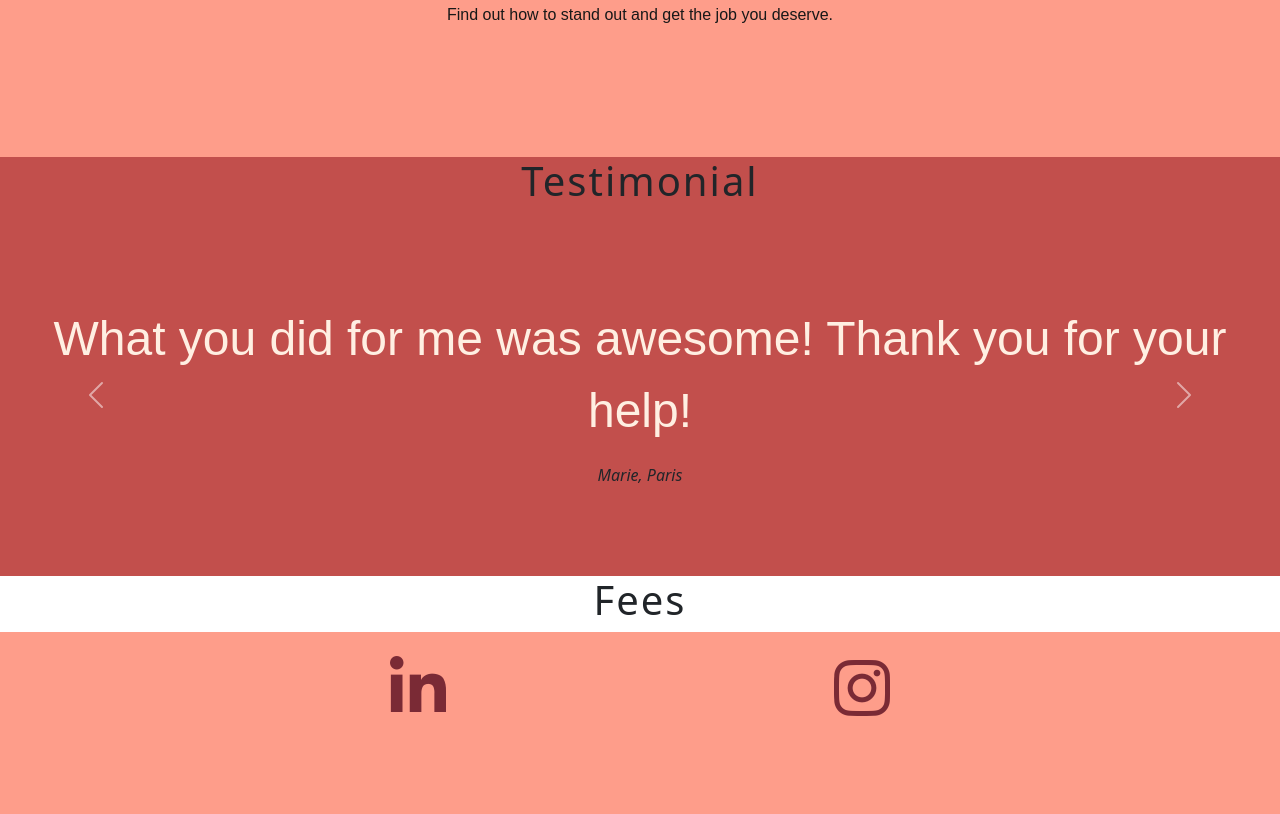
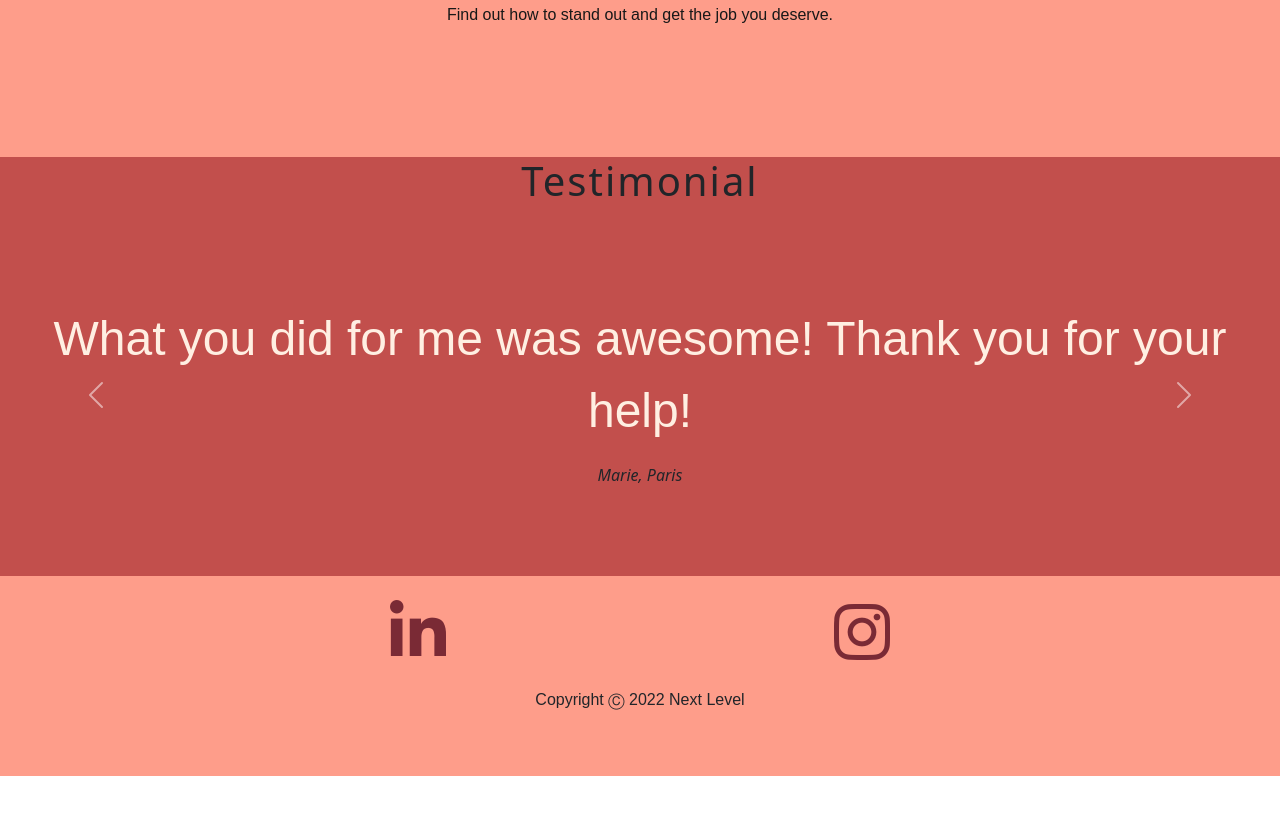
Before and after one commit to Code-Institute-Submissions/nfepb-project-portfolio-1-next-level, a website: page index.html in a window 1280 px wide. Shown: the part 1480-2294 px from the top of the page. After the commit the page ends 2256 px from the top, so only its background shows below. Drawn offline with nearby package versions, Linux system fonts and the light colour scheme.

Commit message:
Aligns text in footer

```diff
--- a/assets/css/style.css
+++ b/assets/css/style.css
@@ -147,6 +147,7 @@ footer {
     overflow: hidden;
     height: 200px;
     clear: both;
+    text-align: center;
 }
 
 .social-wrapper {
--- a/index.html
+++ b/index.html
@@ -172,12 +172,6 @@
       </div>
     </section>
 
-    <section>
-      <div class="flex-container">
-        <h1>Fees</h1>
-      </div>
-    </section>
-
     <footer>
       <div class="social-wrapper">
         <ul class="social-links">
@@ -200,6 +194,7 @@
             ></a>
           </li>
         </ul>
+        <p>Copyright Ⓒ 2022 Next Level </p>
       </div>
     </footer>
   </body>
```
